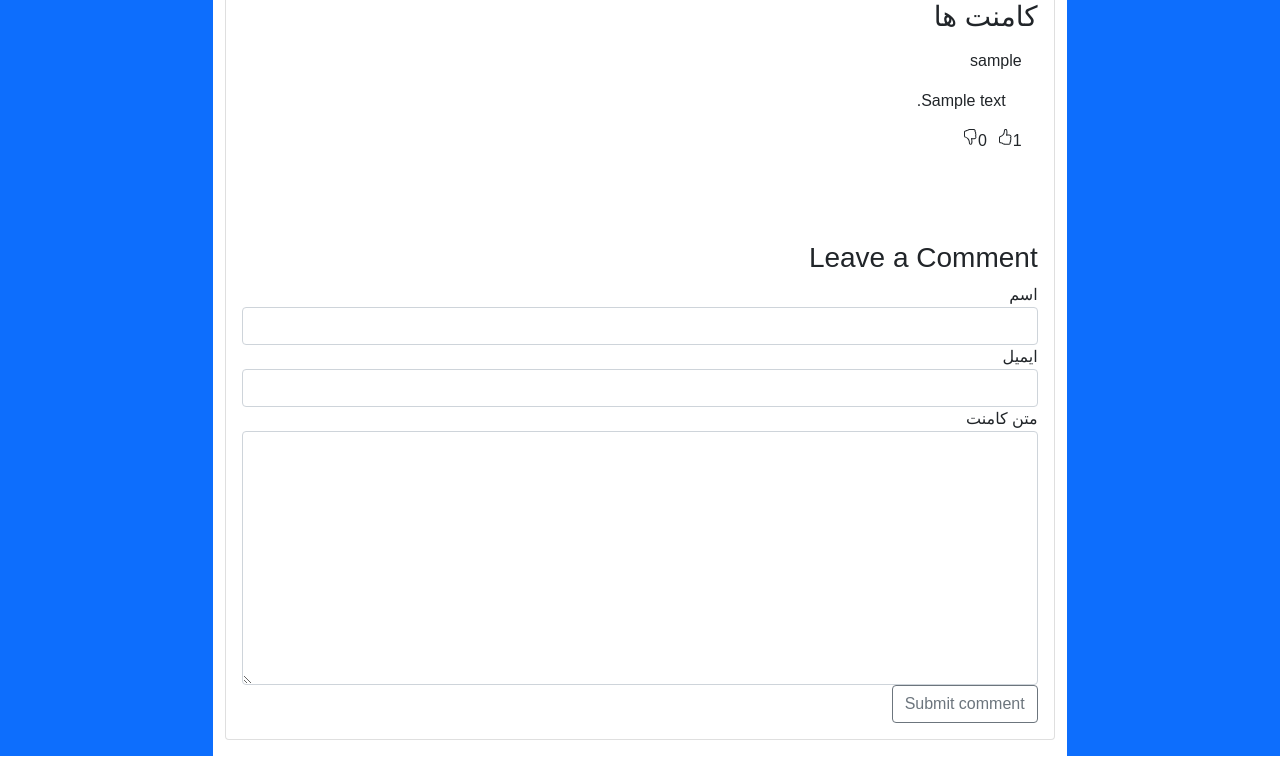
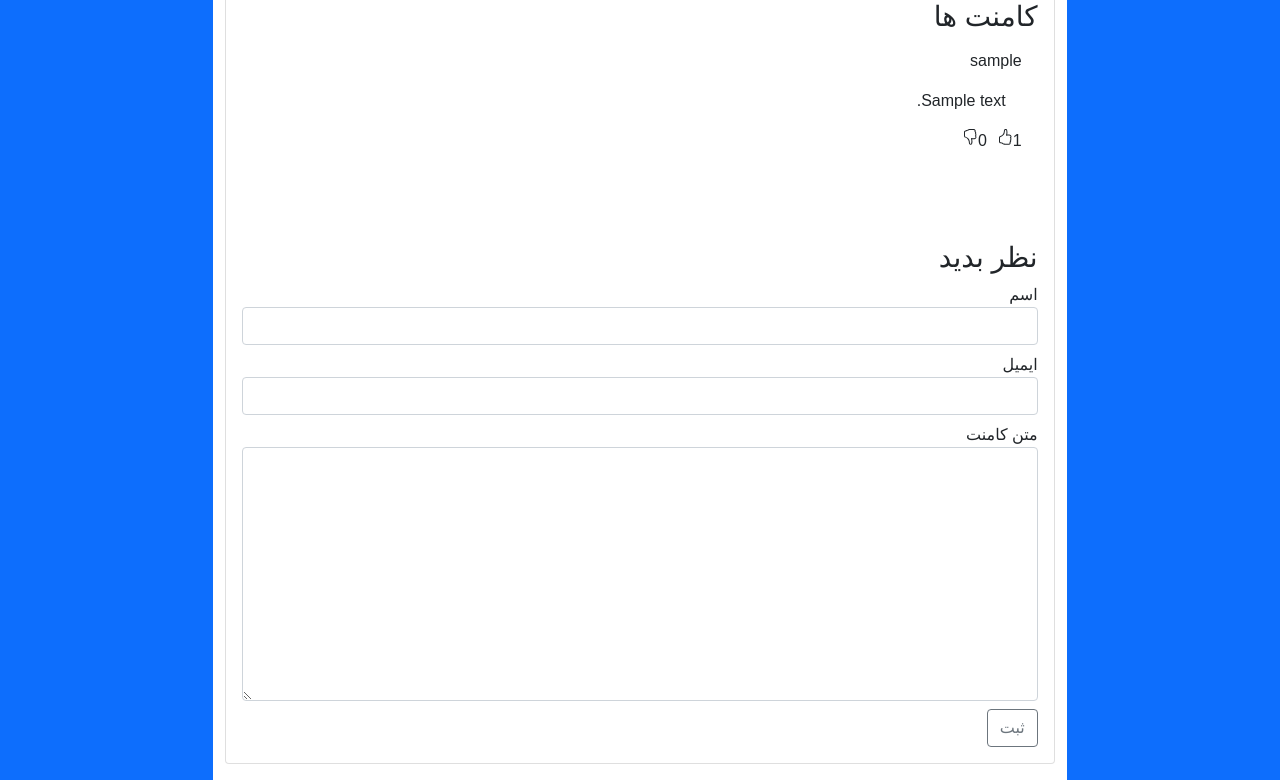
Before and after one commit to SarvarRahimi/django_project, a Django app: page /posting/1/showPost/ in a window 1280 px wide. Shown: the part 975-1755 px from the top of the page. Before the commit the page ends 1731 px from the top, so only its background shows below. Run offline with Django 3.2, Linux system fonts and the light colour scheme; tables that the repository leaves empty hold one stand-in row (values such as "Sample post"); grey boxes marked "Sample" are stand-in pictures; parts of the project's set-up code (start-up, migrations or seed data) failed here and were passed over.

Commit message:
some changes in post model for comment table

```diff
--- a/blog/posting/models.py
+++ b/blog/posting/models.py
@@ -59,7 +59,7 @@ class Post(models.Model):
     author = models.ForeignKey(BlogUser, on_delete=models.CASCADE, verbose_name='نویسنده', null=True)
     label = models.ManyToManyField(Label, verbose_name='برچسب')
     category = models.ForeignKey(Category, on_delete=models.CASCADE, verbose_name='دسته بندی', null=True)
-    comment = models.ForeignKey(Comment, on_delete=models.DO_NOTHING, verbose_name='کامنت', null=True, blank=True)
+    comment = models.ForeignKey(Comment, on_delete=models.SET_NULL, verbose_name='کامنت', null=True, blank=True)
     head = models.CharField(max_length=200, verbose_name='تیتر')
     body = models.TextField(verbose_name='متن')
     summary = models.CharField(max_length=200, verbose_name='خلاصه', blank=True)
--- a/blog/posting/templates/posting/showPost.html
+++ b/blog/posting/templates/posting/showPost.html
@@ -101,28 +101,26 @@
                     </div>
                     <div>
                         <div class="m-3" id="respond">
-                            <h3>Leave a Comment</h3>
+                            <h3>نظر بدید</h3>
 
                             <form action="{% url 'posting:showPosts' %}" method="post" id="commentForm">
                                 {% csrf_token %}
 
                                 <label for="comment_author" class="required">اسم</label>
-                                <input class="form-control" type="text" name="comment_author" id="comment_author"
+                                <input class="form-control mb-2" type="text" name="comment_author" id="comment_author"
                                        value="" tabindex="1"
                                        required="required">
 
                                 <label for="email" class="required">ایمیل</label>
-                                <input class="form-control" type="email" name="email" id="email" tabindex="2"
+                                <input class="form-control mb-2" type="email" name="email" id="email" tabindex="2"
                                        required="required">
 
                                 <label for="comment" class="required">متن کامنت</label>
-                                <textarea class="form-control" name="comment" id="comment" rows="10" tabindex="4"
+                                <textarea class="form-control mb-2" name="comment" id="comment" rows="10" tabindex="4"
                                           required="required"></textarea>
 
-
-                                <input type="hidden" name="comment_post_ID" value="1" id="comment_post_ID"/>
                                 <input class="btn btn-outline-secondary" name="submit" type="submit"
-                                       value="Submit comment"/>
+                                       value="ثبت"/><br>
 
                             </form>
                         </div>
```
Also changed, not shown: blog/posting/migrations/0004_auto_20210217_1911.py (added), blog/posting/migrations/0005_auto_20210217_1948.py (added), blog/posting/static/posting/images/Empty.jpg.
